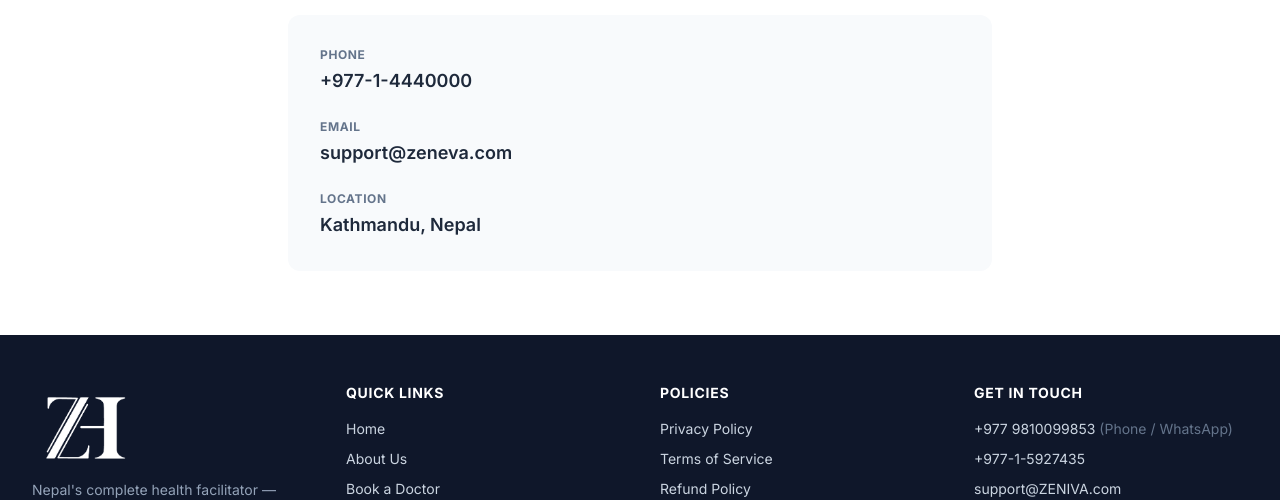
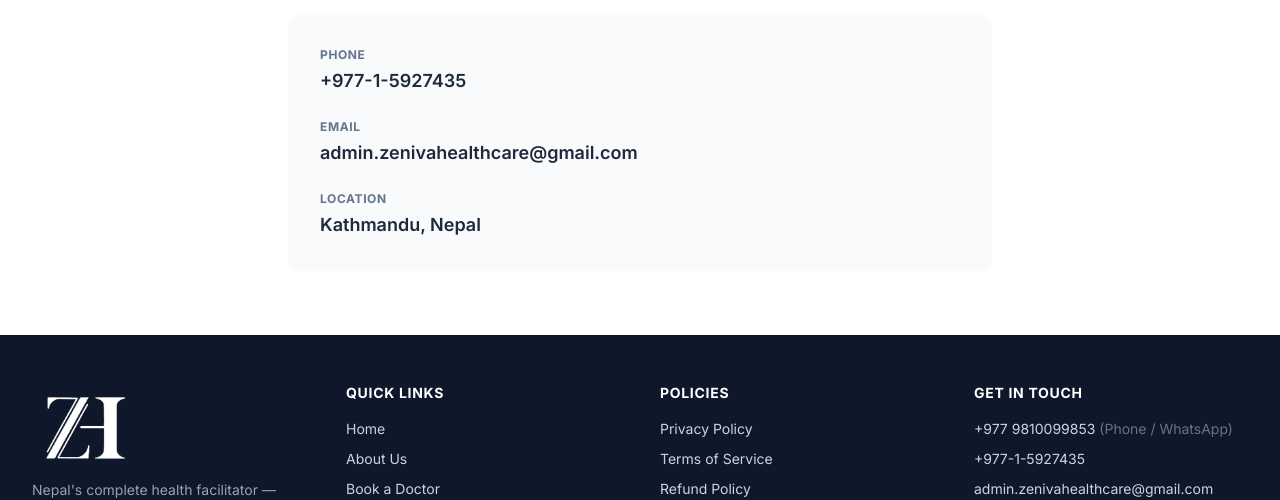
Before and after one commit to lnath019/zeneva-health, a Next.js app: page /contact in a window 1280 px wide. Shown: the part 308-808 px from the top of the page. Built offline with nearby package versions, Linux system fonts and the light colour scheme; no server answers.

Commit message:
Email and Number

```diff
--- a/src/app/book-diagnostics/page.tsx
+++ b/src/app/book-diagnostics/page.tsx
@@ -215,14 +215,14 @@ export default function BookDiagnosticsPage() {
                   </p>
                   <p>
                     <span className="font-semibold text-slate-800">Call us: </span>
-                    <a href="tel:+97714440000" className="text-primary hover:underline">
-                      +977-1-4440000
+                    <a href="tel:+97715927435" className="text-primary hover:underline">
+                      +977-1-5927435
                     </a>
                   </p>
                   <p>
                     <span className="font-semibold text-slate-800">Email us: </span>
-                    <a href="mailto:support@zeneva.com" className="text-primary hover:underline">
-                      support@zeneva.com
+                    <a href="mailto:admin.zenivahealthcare@gmail.com" className="text-primary hover:underline">
+                      admin.zenivahealthcare@gmail.com
                     </a>
                   </p>
                 </div>
--- a/src/app/contact/page.tsx
+++ b/src/app/contact/page.tsx
@@ -40,16 +40,16 @@ export default function ContactPage({
               <span className="block text-xs font-bold text-slate-500 uppercase tracking-wider mb-1">
                 Phone
               </span>
-              <a href="tel:+97714440000" className="text-lg font-semibold text-slate-800 hover:text-primary transition-colors">
-                +977-1-4440000
+              <a href="tel:+97715927435" className="text-lg font-semibold text-slate-800 hover:text-primary transition-colors">
+                +977-1-5927435
               </a>
             </div>
             <div>
               <span className="block text-xs font-bold text-slate-500 uppercase tracking-wider mb-1">
                 Email
               </span>
-              <a href="mailto:support@zeneva.com" className="text-lg font-semibold text-slate-800 hover:text-primary transition-colors">
-                support@zeneva.com
+              <a href="mailto:admin.zenivahealthcare@gmail.com" className="text-lg font-semibold text-slate-800 hover:text-primary transition-colors">
+                admin.zenivahealthcare@gmail.com
               </a>
             </div>
             <div>
--- a/src/app/page.tsx
+++ b/src/app/page.tsx
@@ -768,10 +768,10 @@ function ContactCtaSection() {
         </div>
         <div className="flex flex-wrap justify-center gap-3">
 <a
-            href="tel:+97714440000"
+            href="tel:+97715927435"
             className="inline-flex items-center justify-center px-6 py-3 text-lg rounded-lg font-medium bg-white text-secondary hover:bg-slate-100 transition-colors"
           >
-            Call +977-1-4440000
+            Call +977-1-5927435
             </a>
           <Link
             href="/contact"
--- a/src/components/marketing/MarketingFooter.tsx
+++ b/src/components/marketing/MarketingFooter.tsx
@@ -115,8 +115,8 @@ export function MarketingFooter() {
               </a>
             </li>
             <li>
-              <a href="mailto:support@ZENIVA.com" className="hover:text-white transition-colors">
-                support@ZENIVA.com
+              <a href="mailto:admin.zenivahealthcare@gmail.com" className="hover:text-white transition-colors">
+                admin.zenivahealthcare@gmail.com
               </a>
             </li>
             <li className="text-slate-400">Kathmandu, Nepal</li>
```
